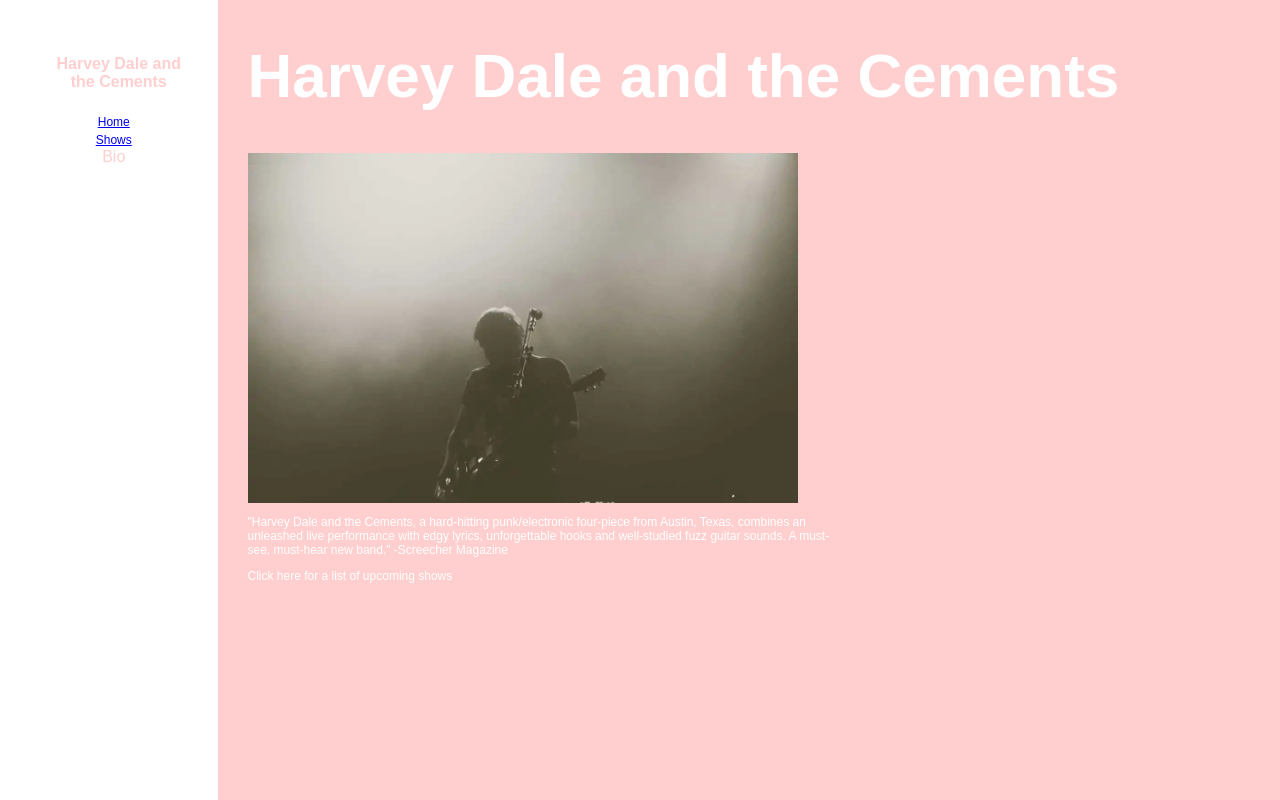
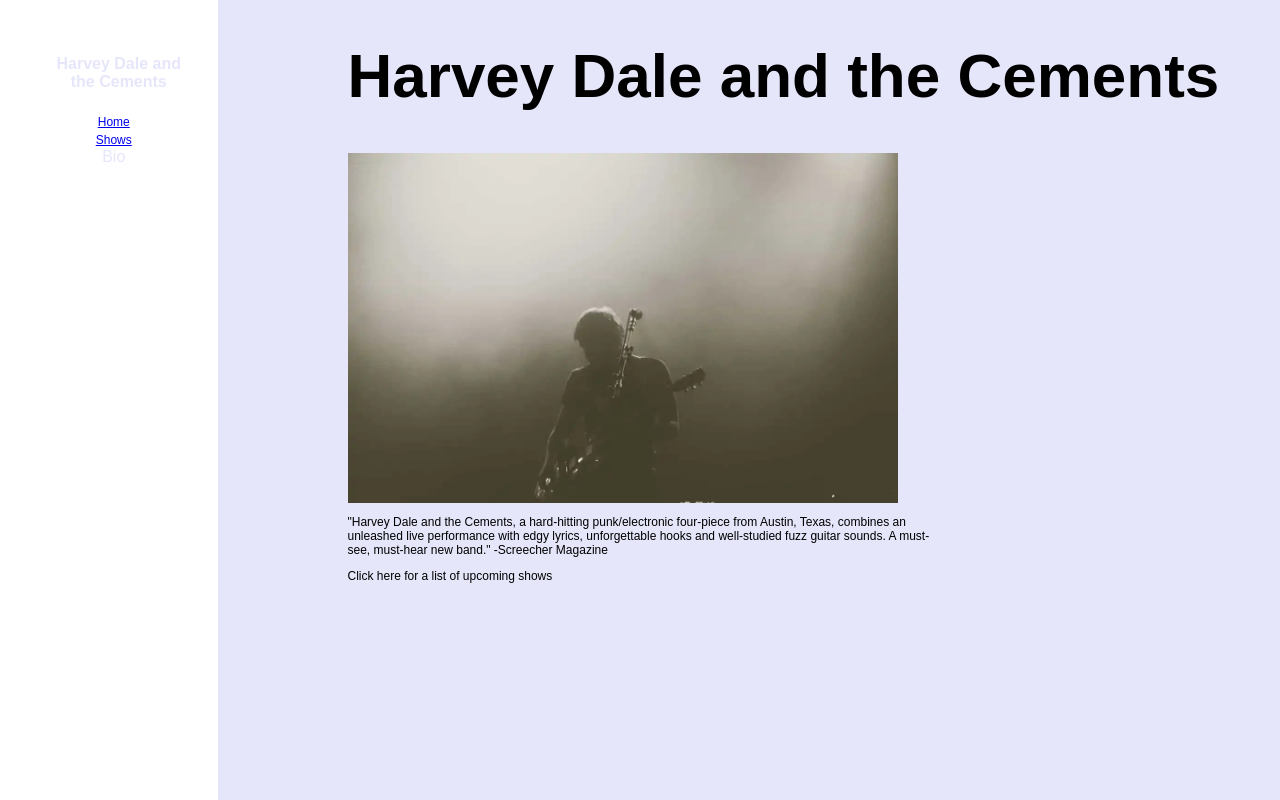
Before and after one commit to perezarmandom/armando-sass, a website: page docs/index.html in a window 1280 px wide. Drawn offline with Linux system fonts and the light colour scheme; files whose address does not match are found by name.

Commit message:
scss files

```diff
--- a/docs/index.html
+++ b/docs/index.html
@@ -1,7 +1,7 @@
 <html>
   <head>
     <title>Harvey Dale and the Cements</title>
-    <link rel="stylesheet" type="text/css" href="css/new-styles.scss"/>
+    <link rel="stylesheet" type="text/css" href="css/new-styles.css"/>
   </head>
   <body>
     <div class="container">
--- /dev/null
+++ b/src/scss/_base.scss
@@ -0,0 +1,24 @@
+html, body {
+  margin: 0;
+  font-family: Arial;
+  color: $secondary-color;
+}
+
+p, a {
+  font-size: 0.75rem;
+}
+
+img {
+  height: 350px;
+  width: 550px;
+}
+
+ul {
+  list-style: none;
+}
+
+.container {
+  min-height: 100%;
+  display: flex;
+
+}
--- /dev/null
+++ b/src/scss/_content.scss
@@ -0,0 +1,26 @@
+.content {
+  width: 85%;
+  min-height: 750px;
+  min-width: 600px;
+  background-color: $primary-color;
+  > * {padding-left: 130px;}
+  li {
+    font-size: 0.85rem;
+  }
+  h1 {
+    font-size: 62px;
+    -webkit-margin-before: 0;
+    padding-top: 40px;
+  }
+  p {
+    width: 55%;
+    min-width: 550px;
+  }
+  a {
+    color: inherit;
+    text-decoration: none;
+  }
+  a:hover {
+    text-decoration: underline;
+  }
+}
--- /dev/null
+++ b/src/scss/_nav.scss
@@ -0,0 +1,12 @@
+.nav {
+  width: 15%;
+  min-width: 140px;
+  color: $primary-color;
+  padding-top: 55px;
+  padding-right: 30px;
+  text-align: center;
+  h4 {
+    -webkit-margin-before: 0;
+    margin-left: 50px;
+  }
+}
--- a/src/scss/new-styles.scss
+++ b/src/scss/new-styles.scss
@@ -1,81 +1,6 @@
-html, body {
-  margin: 0;
-  font-family: Arial;
-  color: #ffffff;
-}
+$primary-color: lavender;
+$secondary-color: rgb(0, 0, 0);
 
-p, a {
-  font-size: 0.75rem;
-}
-
-img {
-  padding-left: 30px;
-  height: 350px;
-  width: 550px;
-}
-
-ul {
-  list-style: none;
-}
-
-.container {
-  min-height: 100%;
-  display: flex;
-
-}
-
-.nav {
-  width: 15%;
-  min-width: 140px;
-  color: #FFCFCF;
-  padding-top: 55px;
-  padding-right: 30px;
-  text-align: center;
-}
-
-.nav h4 {
-  -webkit-margin-before: 0;
-  margin-left: 50px;
-}
-
-.content {
-  width: 85%;
-  min-height: 750px;
-  min-width: 600px;
-  background-color: #FFCFCF;
-}
-
-.content ul {
-  padding-left: 30px;
-}
-
-.content li {
-  font-size: 0.85rem;
-}
-
-.content h1 {
-  font-size: 62px;
-  -webkit-margin-before: 0;
-  padding-top: 40px;
-  padding-left: 30px;
-}
-
-.content video {
-  padding-left: 30px;
-}
-
-.content p {
-  padding-left: 30px;
-  width: 55%;
-  min-width: 550px;
-}
-
-.content a {
-  color: inherit;
-  padding-left: 30px;
-  text-decoration: none;
-}
-
-.content a:hover {
-  text-decoration: underline;
-}
+@import 'base';
+@import 'nav';
+@import 'content';
```
Also changed, not shown: docs/shows.html (+1 -1 lines), src/html/index.html (+1 -1 lines), src/html/shows.html (+1 -1 lines), docs/css/new-styles.css.
